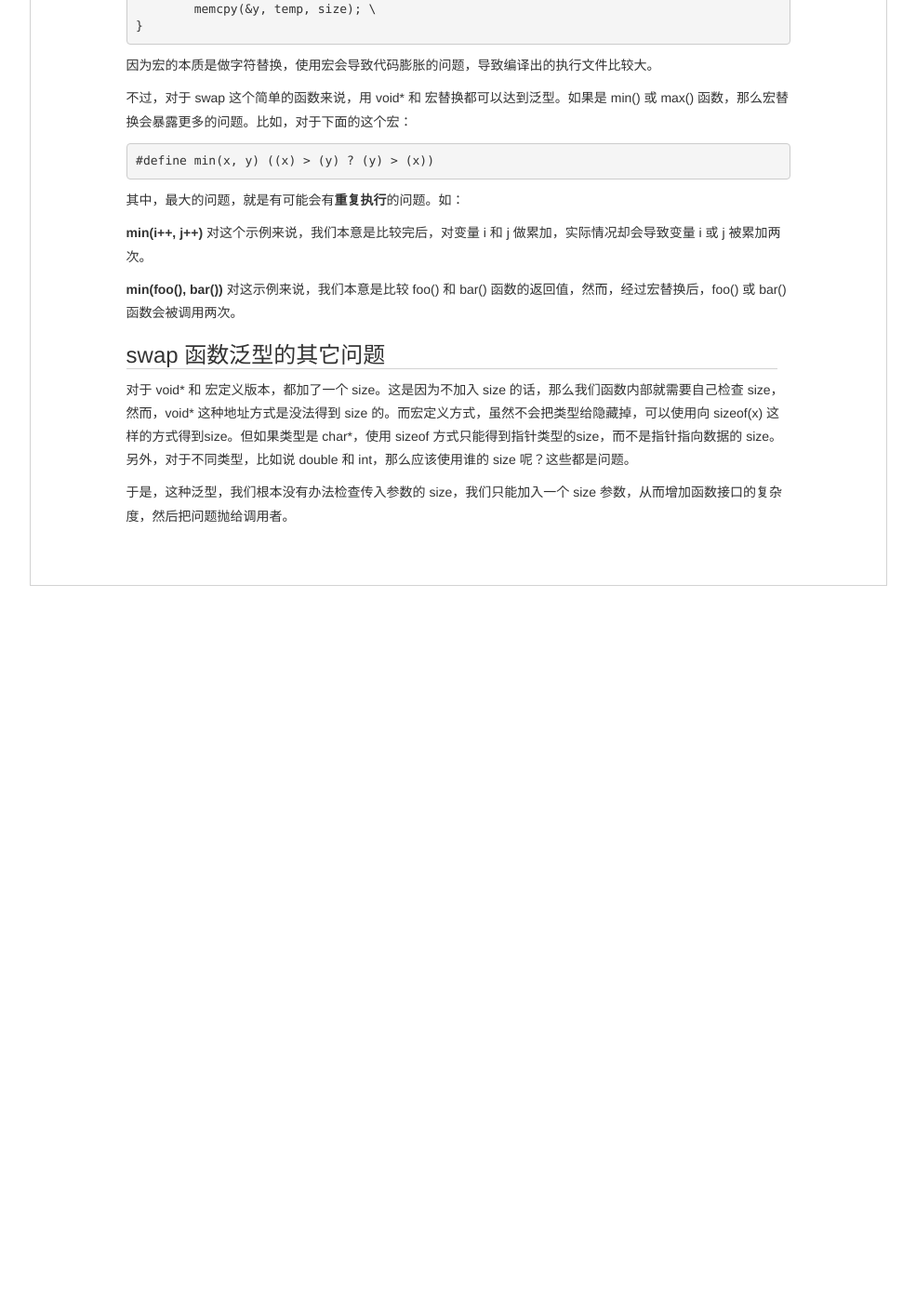
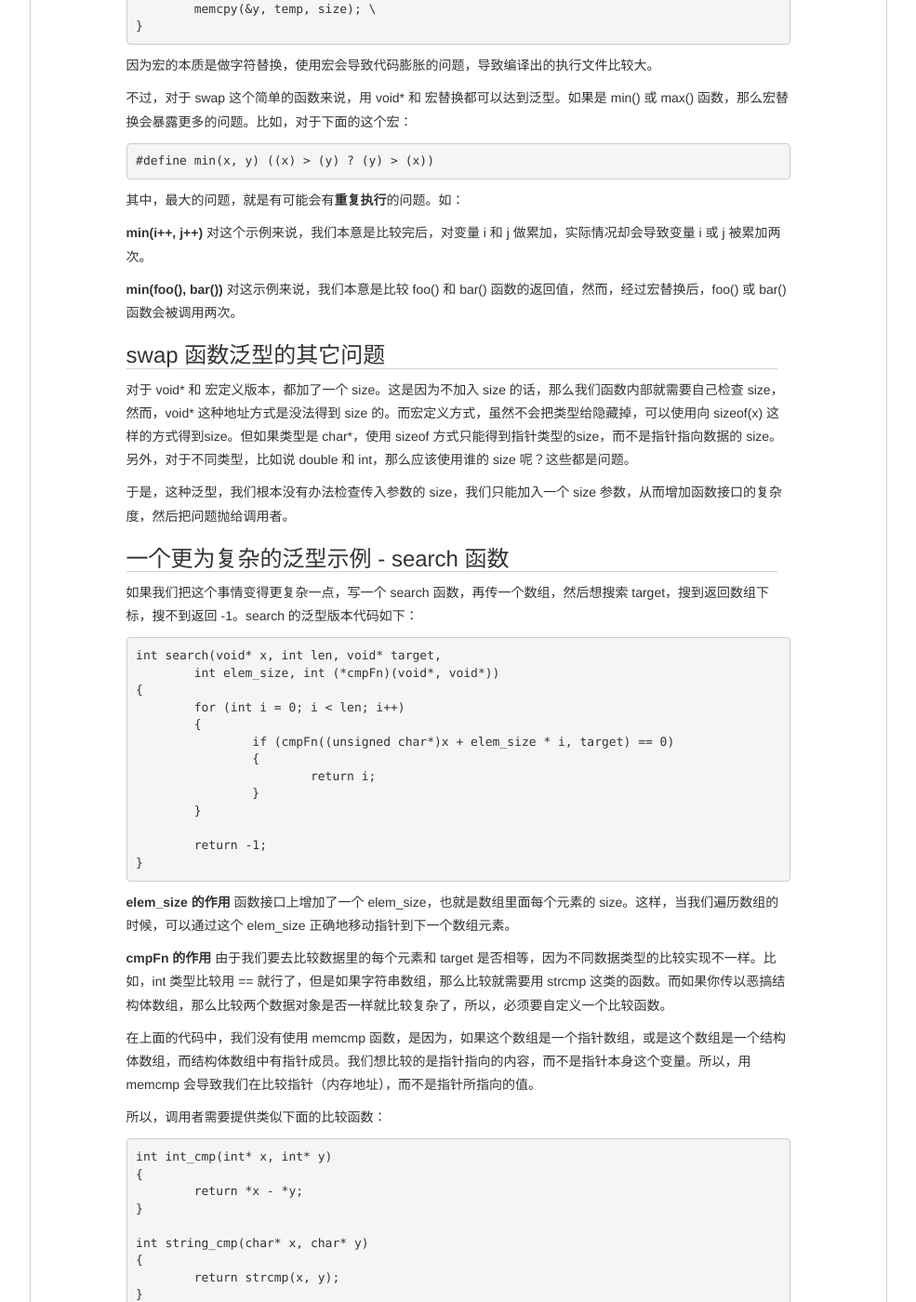
Before and after one commit to luli100/luli100.github.io, a Jekyll site: the page built from _posts/2023-10-12-how-to-c-language-implement-generics.md, in a window 1280 px wide and 1400 px high, scrolled down 1406 px. Shown: the whole window at 93% size, without its empty margins (147-1132 px from the left). Built offline with Jekyll 4.4.1, drawn with Linux system fonts in a browser that asks for light colours; before the commit the page ends 2036 px from its top, so only the background shows below that; some of the changed text lies outside the part shown.

Commit message:
C 语言泛型问题

````diff
--- a/_posts/2023-10-12-how-to-c-language-implement-generics.md
+++ b/_posts/2023-10-12-how-to-c-language-implement-generics.md
@@ -6,7 +6,7 @@ enable: true
 
 C 语言是过程式编程语言，C 语言设计的目标是提供一种能以简易的方式编译、处理底层内存产生少量的机器码以及不需要任何运行环境支持便能运行的编程语言。而对于更高阶、更抽象的编程范式来说，C 语言这种基于过程和底层的设计初衷就会成为它的短板。因为，在编程世界中，更多的编程工作是解决业务上的问题，而不是计算机的问题，所以，我们需要更为贴近业务、更为抽象的语言，比如 C#。
 
-当然，C 语言也提供了一点抽象能力和范型编程能力。
+当然，C 语言也提供了一点抽象能力和泛型编程能力。
 
 ### 从一个简单的例子说起
 
@@ -91,3 +91,76 @@ void swap(void* x, void* y, const int size)
 对于 void* 和 宏定义版本，都加了一个 size。这是因为不加入 size 的话，那么我们函数内部就需要自己检查 size，然而，void* 这种地址方式是没法得到 size 的。而宏定义方式，虽然不会把类型给隐藏掉，可以使用向 sizeof(x) 这样的方式得到size。但如果类型是 char*，使用 sizeof 方式只能得到指针类型的size，而不是指针指向数据的 size。另外，对于不同类型，比如说 double 和 int，那么应该使用谁的 size 呢？这些都是问题。
 
 于是，这种泛型，我们根本没有办法检查传入参数的 size，我们只能加入一个 size 参数，从而增加函数接口的复杂度，然后把问题抛给调用者。
+
+### 一个更为复杂的泛型示例 - search 函数
+
+如果我们把这个事情变得更复杂一点，写一个 search 函数，再传一个数组，然后想搜索 target，搜到返回数组下标，搜不到返回 -1。search 的泛型版本代码如下：
+
+```C
+int search(void* x, int len, void* target,
+	int elem_size, int (*cmpFn)(void*, void*))
+{
+	for (int i = 0; i < len; i++)
+	{
+		if (cmpFn((unsigned char*)x + elem_size * i, target) == 0)
+		{
+			return i;
+		}
+	}
+
+	return -1;
+}
+```
+
+**elem_size 的作用** 函数接口上增加了一个 elem_size，也就是数组里面每个元素的 size。这样，当我们遍历数组的时候，可以通过这个 elem_size 正确地移动指针到下一个数组元素。
+
+**cmpFn 的作用** 由于我们要去比较数据里的每个元素和 target 是否相等，因为不同数据类型的比较实现不一样。比如，int 类型比较用 == 就行了，但是如果字符串数组，那么比较就需要用 strcmp 这类的函数。而如果你传以恶搞结构体数组，那么比较两个数据对象是否一样就比较复杂了，所以，必须要自定义一个比较函数。
+
+在上面的代码中，我们没有使用 memcmp 函数，是因为，如果这个数组是一个指针数组，或是这个数组是一个结构体数组，而结构体数组中有指针成员。我们想比较的是指针指向的内容，而不是指针本身这个变量。所以，用 memcmp 会导致我们在比较指针（内存地址），而不是指针所指向的值。
+
+所以，调用者需要提供类似下面的比较函数：
+
+```C
+int int_cmp(int* x, int* y)
+{
+	return *x - *y;
+}
+
+int string_cmp(char* x, char* y)
+{
+	return strcmp(x, y);
+}
+```
+
+如果面对有业务类型的结构体，可能会是这样的比较函数：
+
+```C
+typedef struct _account
+{
+	char name[10];
+	char id[20];
+} Account;
+
+int account_cmp(Account* x, Account* y)
+{
+	int n = strcmp(x->name, y->name);
+	if (n != 0)
+	{
+		return n;
+	}
+	else
+	{
+		return strcmp(x->id, y->id);
+	}
+}
+```
+
+你能使用 C 语言把泛型干成上面这个样子，看上去还行。但是，上面的 search 函数只能用于数组这样的顺序型的数据结构。如果 search 函数能支持一些非顺序型的数据结构，比如：堆、栈、哈希表、树、图，那么，用 C 语言来干泛型，基本上是完成不了。对于像 search 这样的算法来说，数据类型的泛型问题就已经把事情搞得很复杂了，然而，数据结构的泛型问题会提升几个数量级的复杂度。
+
+### 总结
+
+如果说，程序 = 算法 + 数据结构，那么 C 语言会存在几个问题：
+
+**适配数据类型。** 一个通用的算法，需要对所处理数据的数据类型进行适配。但在适配数据类型的过程中，C 语言只能使用 void* 或宏替换的方式，这两种方式导致了类型过于宽松，并带来了很多其它问题。
+
+**适配数据结构。** 算法其实是在操作数据结构，而数据则是放在数据结构中的，所以，真正的泛型除了适配数据类型外，还要适配数据结构，最后这个事情导致泛型算法的复杂度急剧上升。比如，容器内存的分配和释放，不同的数据结构体可能有非常不一样的内存分配和释放模型；再比如对象之间的复制，是深拷贝，还是浅拷贝。
````
